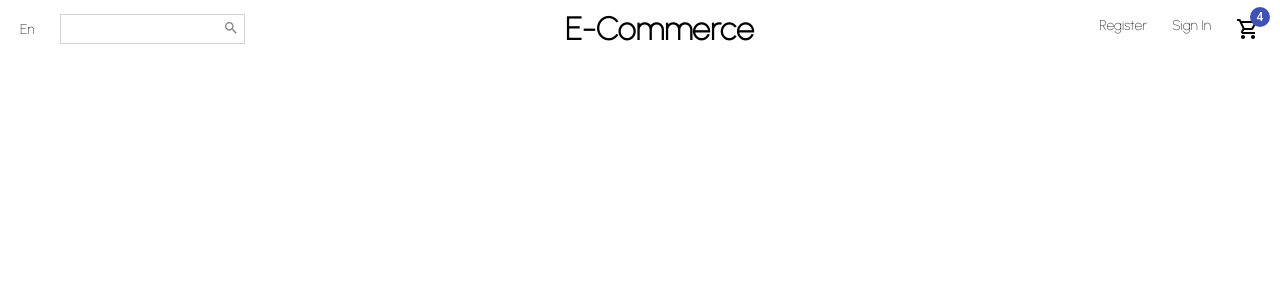
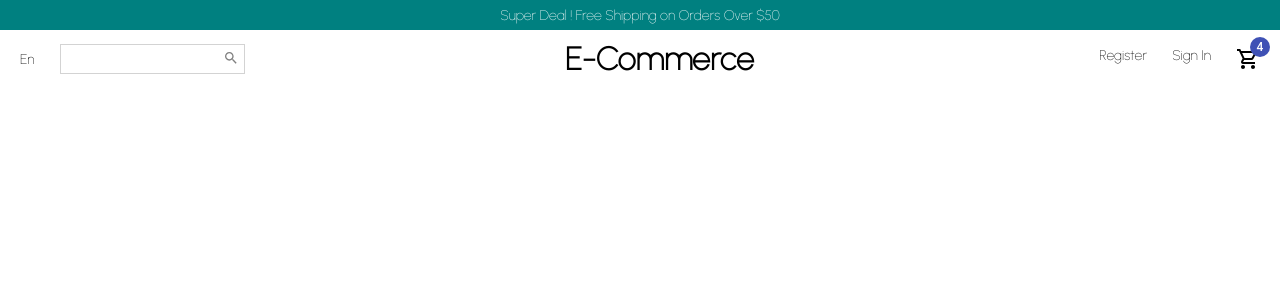
Before and after one commit to adnaandeveloper/E-Commerce-App, a React (Create React App) app: page / in a window 1280 px wide. Shown: the top 300 px of the page. Built offline with nearby package versions, Linux system fonts and the light colour scheme.

Commit message:
Added Announcement component

```diff
--- a/src/App.js
+++ b/src/App.js
@@ -1,9 +1,11 @@
 import React from 'react';
+import Announcement from './components/Announcement';
 import Navbar from './components/Navbar';
 
 const App = () => {
   return (
     <div>
+      <Announcement />
       <Navbar />
     </div>
   );
--- /dev/null
+++ b/src/components/Announcement.jsx
@@ -0,0 +1,17 @@
+import styled from 'styled-components';
+
+const Container = styled.div`
+  height: 30px;
+  background-color: teal;
+  color: white;
+  display: flex;
+  align-items: center;
+  justify-content: center;
+  font-size: 14px;
+  font-weight: 500;
+`;
+const Announcement = () => {
+  return <Container>Super Deal ! Free Shipping on Orders Over $50</Container>;
+};
+
+export default Announcement;
```
